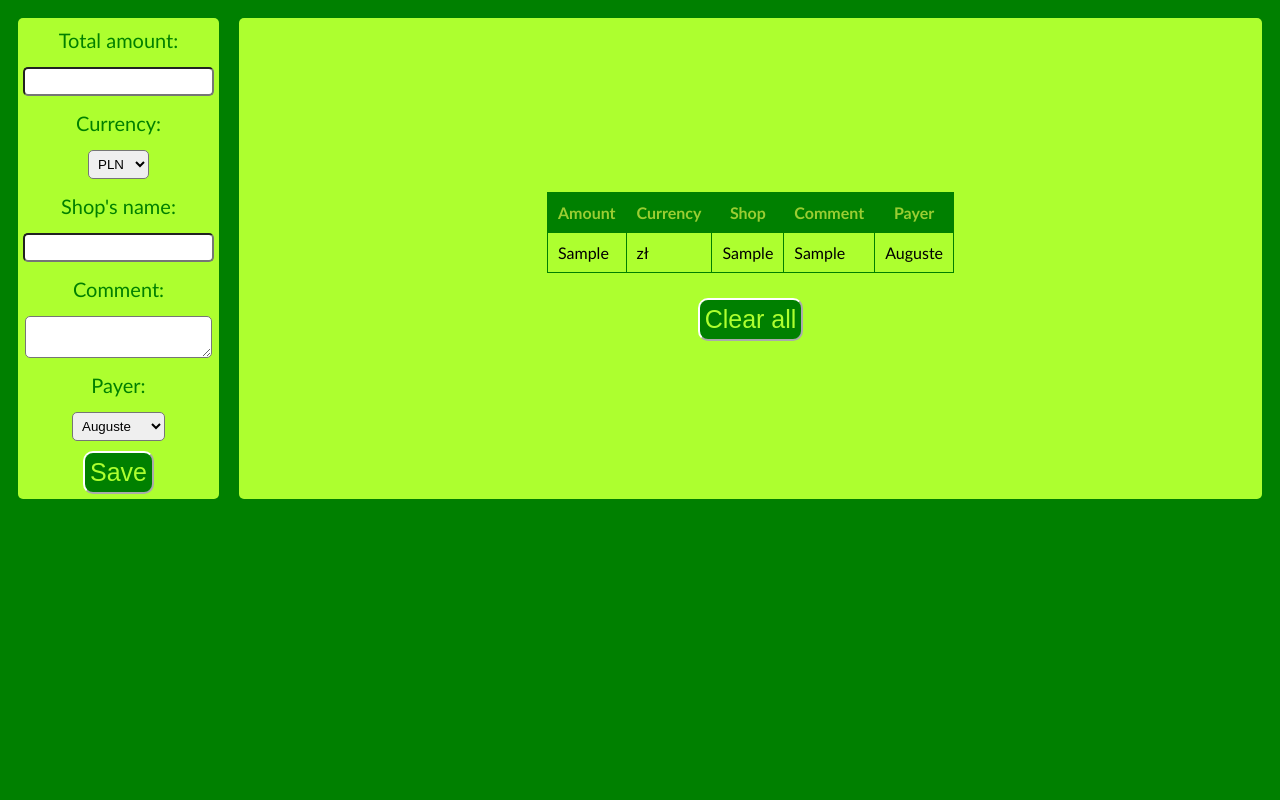
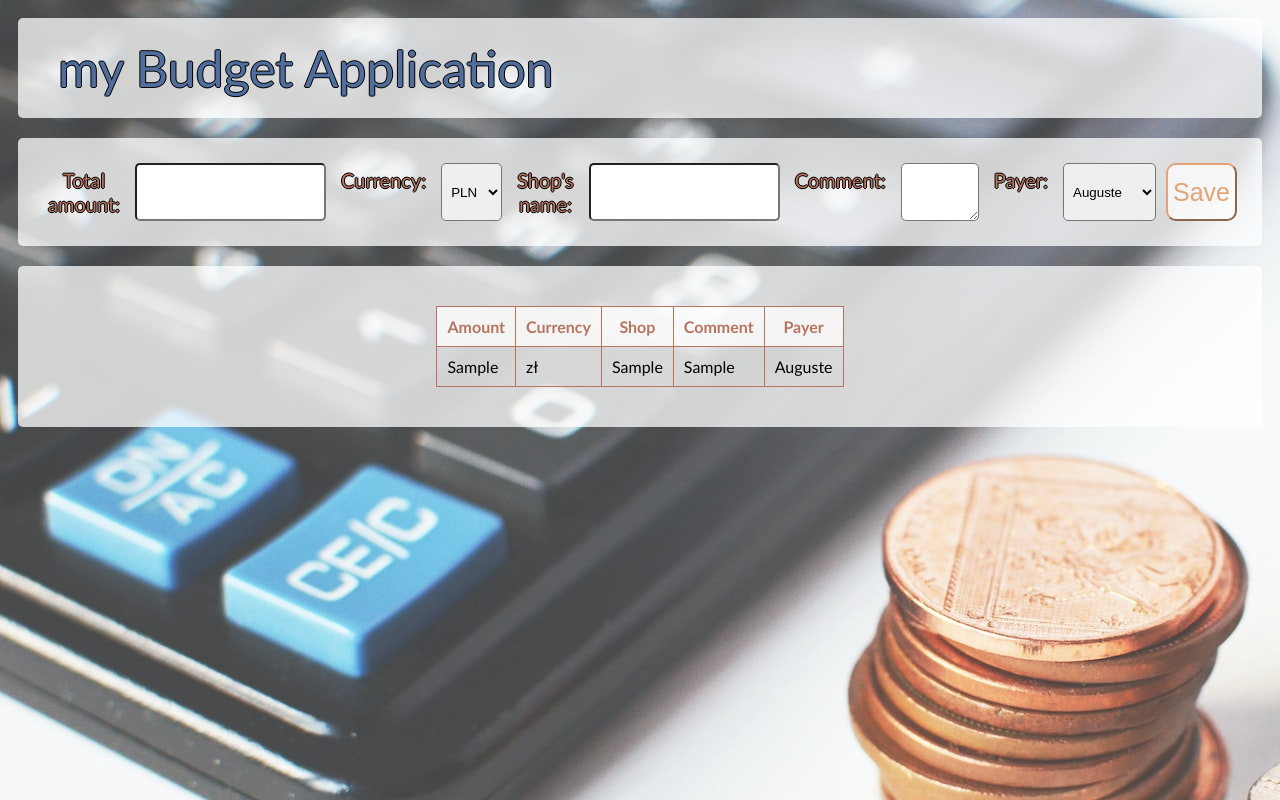
Before and after one commit to Erickcaron3/myBudgetGUI, a plain HTML site: page index.html in a window 1280 px wide. Both pictures are taken after typing "Sample", "Sample", "Sample" into the empty fields and a click on the button "Save". Drawn offline with nearby package versions, Linux system fonts and the light colour scheme.

Commit message:
Updates
-Design changing
-Deleted "clear all expenses" button
-Expense model updated as per id creation on backend side.

```diff
--- a/dao/expensedao.js
+++ b/dao/expensedao.js
@@ -1,5 +1,3 @@
-import {Expense} from "../models/expense.js";
-
 var expensesArray = [];
 
 function addExpense(expense){
--- a/index.html
+++ b/index.html
@@ -12,6 +12,9 @@
         <body>
 
             <div id="container">
+                <div id="header">
+                    <span id="header-text-value">my Budget Application</span>
+                </div>
 
                 <form id="expense-adding-form">
                     <label class="expense-adding-form" for="total-amount-input">Total amount:</label>
@@ -21,7 +24,6 @@
                     <select class="expense-adding-form" id="currency-input" name="currency">
                         <option value="zł" selected>PLN</option>
                         <option value="eur">EUR</option>
-
                     </select>
 
                     <label class="expense-adding-form" for="shop-name-input">Shop's name:</label>
@@ -56,8 +58,6 @@
                             <tbody id="expenses-table-body">
                             </tbody>
                         </table>
-                        <button id="clear-all-expenses">Clear all</button>
-
                 </div>
             </div>
 
--- a/models/expense.js
+++ b/models/expense.js
@@ -1,13 +1,9 @@
-export class Expense{
-
-    static count = 0;
-
+export default class Expense{
     constructor(amount, currency, shop, comment, payer){
-    this.id = ++this.constructor.count;
-    this.amount = amount;
-    this.currency = currency;
-    this.shop = shop;
-    this.comment = comment;
-    this.payer = payer;
+        this.amount = amount;
+        this.currency = currency;
+        this.shop = shop;
+        this.comment = comment;
+        this.payer = payer;
     }
 }
--- a/scripts/index-handler.js
+++ b/scripts/index-handler.js
@@ -1,4 +1,4 @@
-import {Expense} from "../models/expense.js";
+import Expense from "../models/expense.js";
 import {addExpense, expensesArray, clearExpensesArray} from "../dao/expensedao.js";
 
 $(document).ready(function(){
@@ -11,9 +11,23 @@ $(document).ready(function(){
     $("#expense-adding-form-submit-button").on("click", function(event) {
         event.preventDefault();
         addExpenseProcedure();
-        clearForm();
+        clearAddExpenseForm();
         loadExpenses();
     });
+
+    function loadExpenses(){
+        clearExpenseTable();
+        handleDisplayExpenses();
+    };
+
+    function clearAddExpenseForm(){
+        $('#expense-adding-form')[0].reset();
+    };
+
+    function clearExpenseTable(){
+        $("#expenses-table > tbody").empty();
+    };
+
 
 
     function addExpenseProcedure(){
@@ -29,29 +43,13 @@ $(document).ready(function(){
         addExpense(expense);
     };
 
-    function clearForm(){
-        $('#expense-adding-form')[0].reset();
-    }
-
-
-    function loadExpenses(){
-        clearExpenseTable();
-        displayExpenses();
+    function handleDisplayExpenses(){
+        fetchExpenses();
+        console.log(expensesArray.length)
+        handleViewAllExpensesContainer(expensesArray.length);
     };
 
-
-    function clearExpenseTable(){
-        $("#expenses-table > tbody").empty();
-    };
-
-
-    function displayExpenses(){
-        if(expensesArray.length !== 0 ){
-
-            if( $("#expenses-table").is(":hidden") ){
-                $("#expenses-table").toggle();
-            };
-
+    function fetchExpenses(){
         expensesArray.forEach((expense) => {
             var expenseToAdd = "<tr>"
                                     + "<td class='hidden-id'>" + expense.id +"</td>"
@@ -63,31 +61,29 @@ $(document).ready(function(){
                                 + "</tr>";
             $("#expenses-table-body").append(expenseToAdd);
         });
-
-            if( $("#clear-all-expenses").is(":hidden")){
-                $("#clear-all-expenses").toggle();
     };
 
-            if( $("#no-expense-communicate").is(":visible")){
-                $("#no-expense-communicate").toggle();
+    function handleViewAllExpensesContainer(){
+        (expensesArray.lentgh === 0) ?
+        handleElementsDisplayWhileNoExpense()
+        :handleElementsDisplayWhileOneOrMoreExpenses();
     };
 
-        } else {
-
-            if( $("#no-expense-communicate").is(":hidden") ){
-                $("#no-expense-communicate").toggle();
+    function handleElementsDisplayWhileNoExpense(){
+        handleElementDisplay("#expenses-table", false);
+        handleElementDisplay("#clear-all-expenses-btn", false);
+        handleElementDisplay("#no-expense-communicate", true);
     };
 
-            if( $("#expenses-table").is(":visible") ){
-                $("#expenses-table").toggle();
+    function handleElementsDisplayWhileOneOrMoreExpenses(){
+        handleElementDisplay("#expenses-table", false);
+        handleElementDisplay("#clear-all-expenses-btn", false);
+        handleElementDisplay("#no-expense-communicate", true);
     };
 
-            if( $("#clear-all-expenses").is(":visible") ){
-                $("#clear-all-expenses").toggle();
+    function handleElementDisplay(path, shoudBeVisible){
+        if(shoudBeVisible && $(path).is(":visible") || !shoudBeVisible && $(path).is(":hidden")){
+            $(path).toggle();
         };
-
     };
-
-    };
-
 });
--- a/style/style.css
+++ b/style/style.css
@@ -1,23 +1,36 @@
 body{
-   background-color: green;
+   background-image: url("../img/background.jpg");
    font-family: 'Trebuchet MS', 'Lucida Sans Unicode', 'Lucida Grande', 'Lucida Sans', Arial, sans-serif;
 }
 
 #container{
    display: flex;
-   align-items: stretch;
+   flex-direction: column;
    width: 100%;
    height: 100%;
 }
 
+#header{
+   background-color:rgba(255, 255, 255, 0.75);
+   padding: 20px;
+   margin: 10px;
+   border-radius: 5px;
+}
+
+#header-text-value{
+   color: #506d9b;
+   text-shadow: -1px 0 black, 0 1px black, 1px 0 black, 0 -1px black;
+
+   font-size: 50px;
+   margin: 20px;
+}
+
 #expense-adding-form{
    display: flex;
-   flex-direction: column;
-   justify-content:center;
-   justify-content: center;
-   align-items: center;
-   background-color: greenyellow;
+   justify-content: space-between;
+   background-color:rgba(255, 255, 255, 0.75);
    margin: 10px;
+   padding: 20px;
    border-radius: 5px;
 }
 
@@ -28,12 +41,14 @@ body{
    justify-content: center;
    align-items: center;
    flex-grow: 2;
-   background-color: greenyellow;
+   background-color:rgba(255, 255, 255, 0.75);
    margin: 10px;
    border-radius: 5px;
+   padding: 20px;
+
 }
 
-#expenses-table, #clear-all-expenses{
+#expenses-table{
    display: none;
 }
 
@@ -45,19 +60,24 @@ body{
 }
 
 #expense-adding-form > label {
-   color: green;
+   color: #b7745e;
+   text-shadow: -1px 0 black, 0 1px black, 1px 0 black, 0 -1px black;
+
    font-size: 20px;
    text-align: center;
    size: 241px;
 }
 
-#expense-adding-form-submit-button, #clear-all-expenses {
+#clear-all-expenses-btn{
+   display: none,
+}
+
+#expense-adding-form-submit-button{
    border-radius: 10px;
-   border-color: white;
-   color:greenyellow;
-   background-color: green;
+   border-color: #e2a377;
+   color:#e2a377;
+   background-color: rgba(255, 255, 255, 0.75); ;
    font-size: 25px;
-
 }
 
 #expenses-table{
@@ -65,13 +85,13 @@ body{
 }
 
 table, th, td {
-   border: 1px solid green;
+   border: 1px solid #b7745e;
    border-collapse: collapse;
 }
 
 thead{
-   background-color: green;
-   color: yellowgreen;
+   background-color:rgba(255, 255, 255, 0.75); ;
+   color: #b7745e;
 }
 th, td {
    padding: 10px;
```
Also changed, not shown: img/background.jpg (added). Lines whose indentation alone changed are shown as unchanged.
